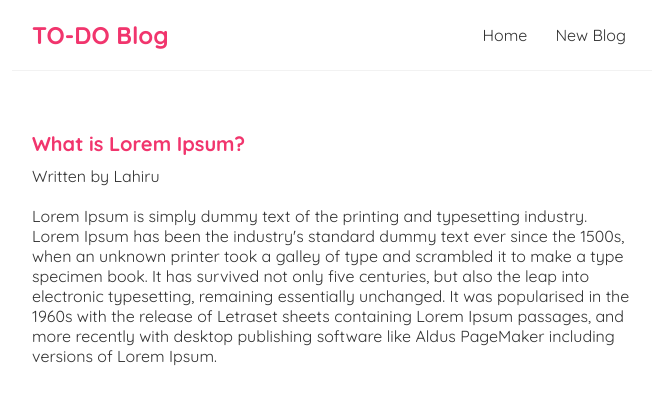
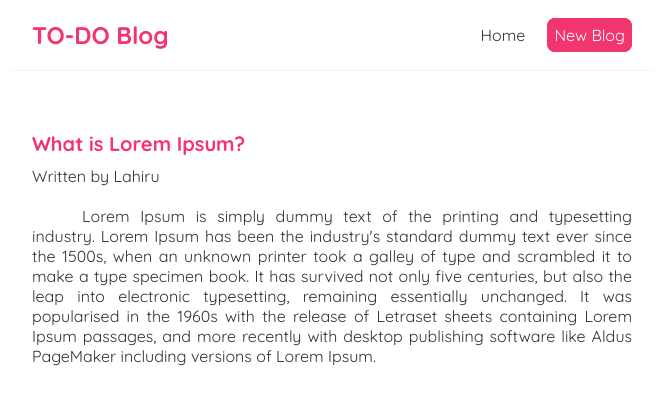
Before and after one commit to LahiruLakshan/Learning-ReactJS, a React (Create React App) app: page /blog/1 in a window 1280 px wide. Shown: the top 404 px of the page, without its empty margins (308-971 px from the left). Built offline with nearby package versions, Linux system fonts and the light colour scheme; data requests are answered from the project's data file.

Commit message:
Updated blog details page CSS

```diff
--- a/src/index.css
+++ b/src/index.css
@@ -25,9 +25,9 @@
   text-decoration: none;
   padding: 6px;
 }
-.navbar a:hover {
-  color: #f1356d;
-}
+/*.navbar a:hover {*/
+/*  color: #f1356d;*/
+/*}*/
 .content {
   max-width: 600px;
   margin: 40px auto;
@@ -61,4 +61,17 @@
 
 .blog-details div{
   margin: 20px 0;
+  text-align: justify;
+  text-indent: 50px;
 }
+.new-blog{
+  color: white;
+  background-color: #f1356d;
+  border: 1px solid #f1356d;
+  border-radius: 8px;
+}
+.new-blog:hover{
+  color: #f1356d;
+  background-color: white;
+  border: 1px solid #f1356d;
+}
--- a/src/navbar.js
+++ b/src/navbar.js
@@ -7,7 +7,7 @@ const Navbar = (props) => {
             <h1>TO-DO Blog</h1>
             <div className={"links"}>
                 <Link to={"/"}>Home</Link>
-                <Link to={"/create"} /*style={{
+                <Link to={"/create"} className={"new-blog"} /*style={{
                     color:"white",
                     backgroundColor:"#f1356d",
                     borderRadius: "8px"
```
